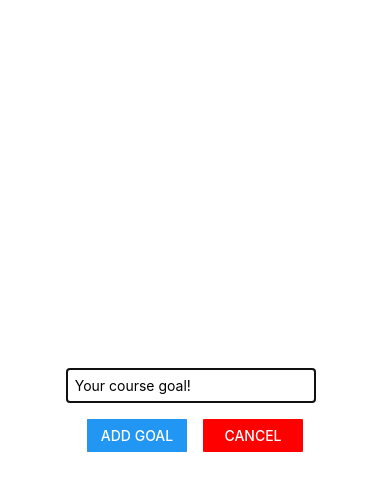
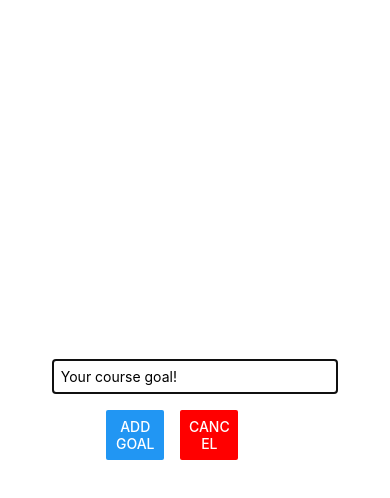
Before and after one commit to carlitoSwaaay/RNCourse, a React Native app: screen / in a window 390 px wide. Both pictures are taken after a click on the button "ADD NEW GOAL". Shown: the top 498 px of the page. Built offline with nearby package versions, Linux system fonts and the light colour scheme.

Commit message:
completed styling of modal

```diff
--- a/App.js
+++ b/App.js
@@ -15,11 +15,16 @@ import GoalItem from './components/GoalItem';
      setModalIsVisible(true);
    };
 
+   const endAddGoalHandler = () => {
+     setModalIsVisible(false);
+   };
+
    const addGoalHandler = (enteredGoalText) => {
      setCourseGoals(currentCourseGoals => [
        ...currentCourseGoals,
        { text: enteredGoalText, id: Math.random().toString() },
      ]);
+     endAddGoalHandler();
    };
 
    const deleteGoalHandler = (id) => {
@@ -30,12 +35,18 @@ import GoalItem from './components/GoalItem';
 
   return (
     <View style={styles.appContainer}>
+      <View style={styles.goalItem}>
       <Button
         title='Add New Goal'
         color="e97335"
         onPress={startAddGoalHandler}
       />
-      <GoalInput visible={modalIsVisible} onAddGoal={addGoalHandler} />
+      </View>
+      <GoalInput
+        visible={modalIsVisible}
+        onAddGoal={addGoalHandler}
+        onCancel={endAddGoalHandler}
+      />
       <View style={styles.goalsContainer}>
         <FlatList
           data={courseGoals}
@@ -69,5 +80,11 @@ const styles = StyleSheet.create({
   },
   goalsContainer: {
     flex: 4,
-  }
+  },
+  goalItem: {
+    margin: 8,
+    font: 'bold',
+    borderRadius: 6,
+    backgroundColor: '#e97335',
+  },
 });
--- a/components/GoalInput.js
+++ b/components/GoalInput.js
@@ -17,7 +17,7 @@ const GoalInput = (props) => {
   };
 
   return (
-    <>
+
       <Modal visible={props.visible} animationType="fade" >
       <View style={styles.inputContainer}>
         <TextInput
@@ -27,16 +27,16 @@ const GoalInput = (props) => {
         value={enteredGoalText}
         />
         <View style={styles.buttonContainer}>
-          <View style={styles.button}>
-        <Button title="Add Goal" onPress={addGoalHandler} />
+          <View style={styles.button1}>
+            <Button title="Add Goal" onPress={addGoalHandler} />
           </View>
-          <View style={styles.button}>
+          <View style={styles.button2}>
             <Button title="Cancel" color="red" onPress={props.onCancel} />
           </View>
         </View>
       </View>
     </Modal>
-    </>
+
   );
 };
 
@@ -55,17 +55,21 @@ const styles = StyleSheet.create({
   textInput: {
     borderWidth: 1,
     borderColor: '#cccccc',
-    width: '70%',
-    marginRight: 8,
+    width: '80%',
     padding: 8
   },
   buttonContainer: {
     marginTop: 16,
     flexDirection: 'row',
   },
-  button: {
-    width: 100,
-    backgroundColor: '#e97335',
+  button1: {
+    width: '30%',
+    color: '#e97335',
+    marginHorizontal: 8
+  },
+  button2: {
+    width: '30%',
+    // backgroundColor: '#e97335',
     marginHorizontal: 8
   },
 });
```
